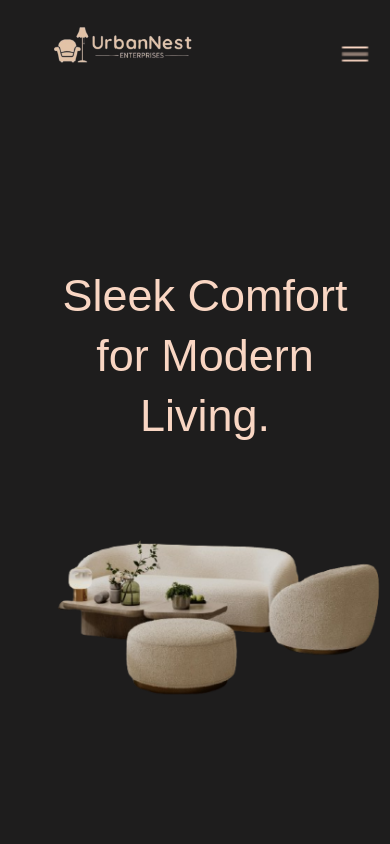
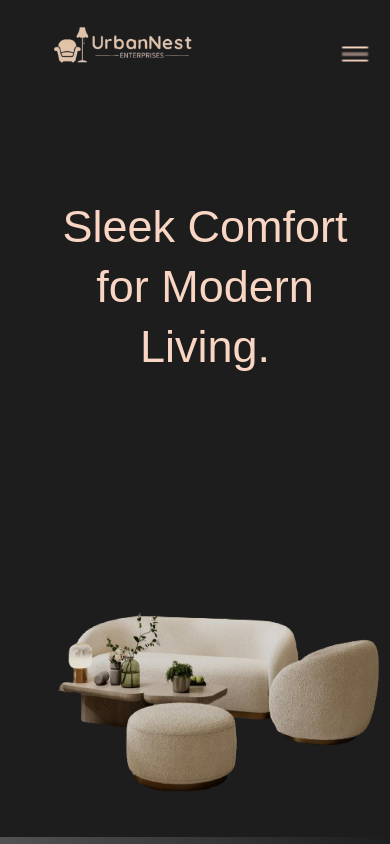
Before and after one commit to pansareaaman/UrbanNest, a React (Create React App) app: page / in a window 390 px wide. Shown: the top 844 px of the page. Built offline with nearby package versions, Linux system fonts and the light colour scheme; the HTML template or start-up script is replaced by a standard one.

Commit message:
sofa design fixing

```diff
--- a/src/components/home.css
+++ b/src/components/home.css
@@ -298,7 +298,7 @@
     }
 
     .h-right img {
-        margin-top: -10rem;
+        margin-top: 2rem;
     }
 
     .card {
@@ -315,5 +315,11 @@
         padding-left: 2rem; /* Adjust for smaller screens */
     }
 
+    .h-container {
+        min-height: 100vh;
+    }
+    .h3-container {
+        margin-top: -10rem;
+    }
 
 }
```
